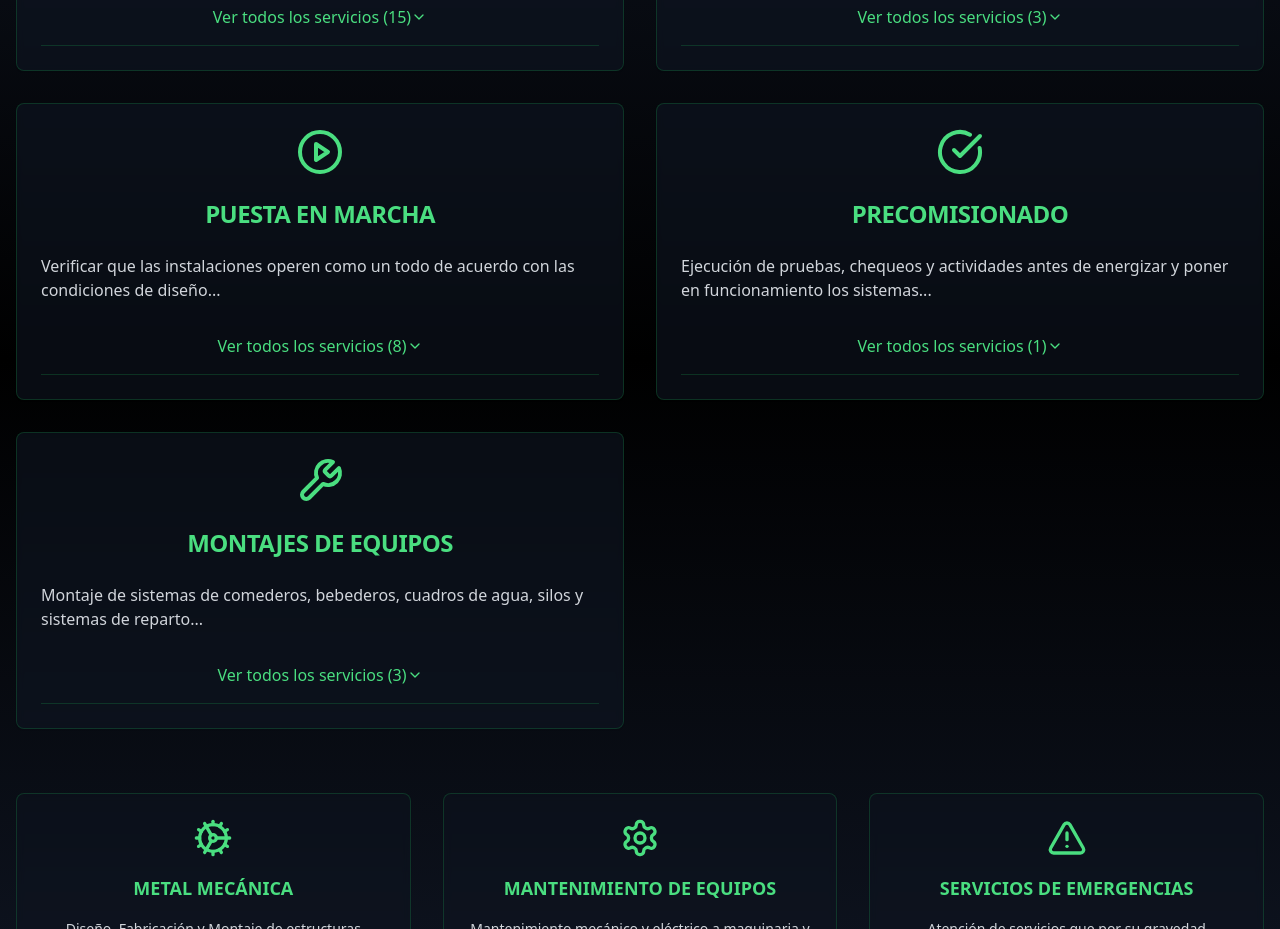
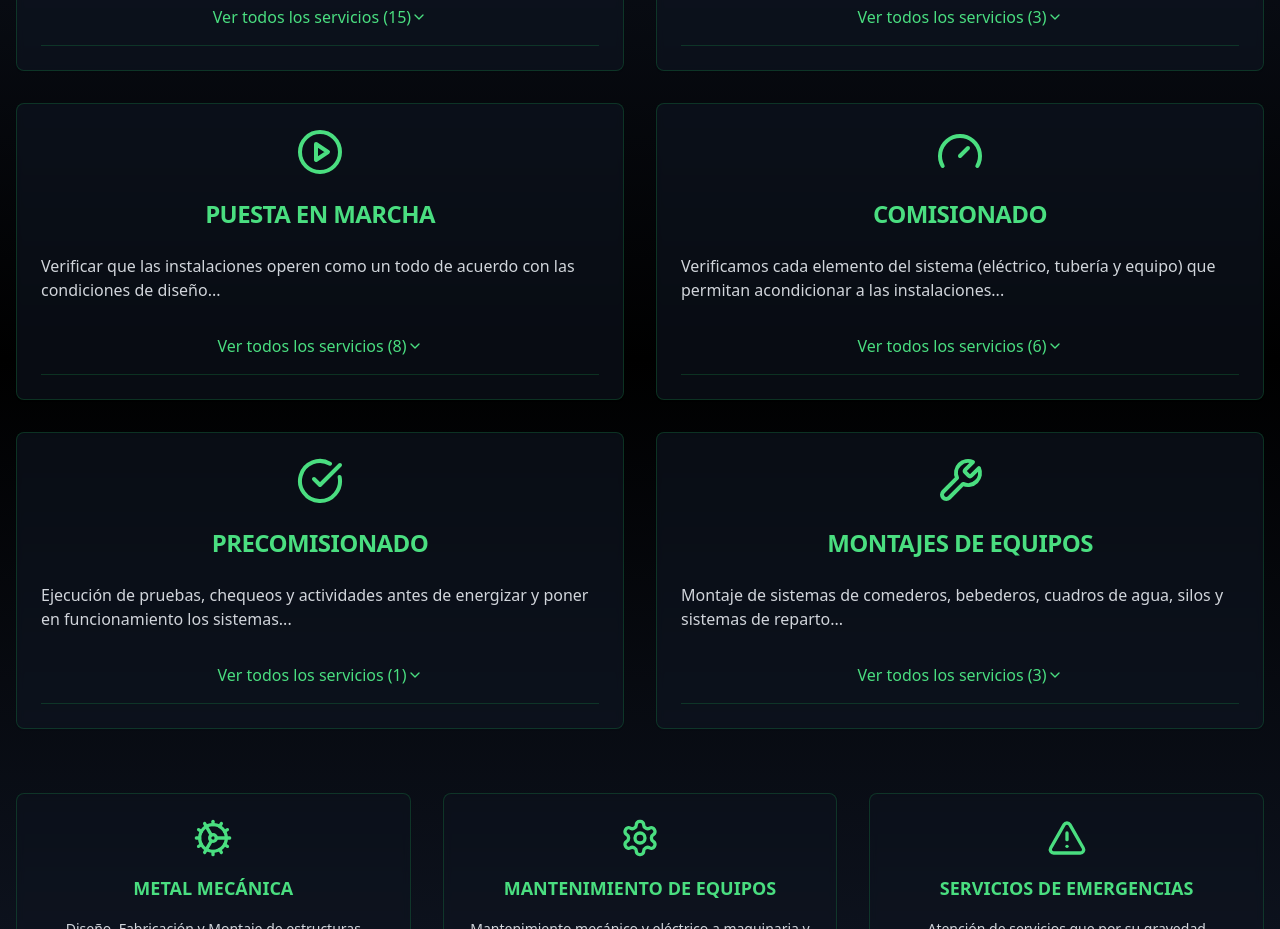
Before and after one commit to kamansoft/soin-d-and-l-site, a React (Vite) app: page / in a window 1280 px wide. Shown: the part 2040-2969 px from the top of the page. Built offline with nearby package versions, Linux system fonts and the light colour scheme.

Commit message:
Add Comisionado item to services
Adds the "COMISIONADO" (Commissioning) item to the services section.

```diff
--- a/src/components/Services.tsx
+++ b/src/components/Services.tsx
@@ -1,7 +1,6 @@
-
 import { Card, CardContent, CardHeader, CardTitle } from "@/components/ui/card";
 import { Accordion, AccordionContent, AccordionItem, AccordionTrigger } from "@/components/ui/accordion";
-import { Zap, Settings, CheckCircle, Wrench, Cog, AlertTriangle, PlayCircle } from "lucide-react";
+import { Zap, Settings, CheckCircle, Wrench, Cog, AlertTriangle, PlayCircle, Gauge } from "lucide-react";
 
 export const Services = () => {
   const mainServices = [
@@ -50,6 +49,19 @@ export const Services = () => {
         "Operación siguiendo las instrucciones de los manuales de fabricación",
         "Montaje, prueba de materiales, equipos especializados o guías de adquisición",
         "Alcanzar los objetivos especificados en los diseños"
+      ]
+    },
+    {
+      icon: <Gauge className="w-12 h-12 text-green-400" />,
+      title: "COMISIONADO",
+      excerpt: "Verificamos cada elemento del sistema (eléctrico, tubería y equipo) que permitan acondicionar a las instalaciones...",
+      items: [
+        "Verificamos cada elemento del sistema (eléctrico, tubería y equipo)",
+        "Permitir acondicionar a las instalaciones que integran los sistemas operativos",
+        "Iniciar el arranque o puesta en marcha y estabilización de las mismas en forma segura",
+        "Garantizar que los sistemas que conforman el proyecto, interactúen entre sí de acuerdo a los diseños",
+        "Cumplimiento de normas, requerimientos del cliente y recomendaciones de los fabricantes",
+        "Estar especialmente listos para iniciar las actividades de Puesta en Marcha de la Planta"
       ]
     },
     {
```
